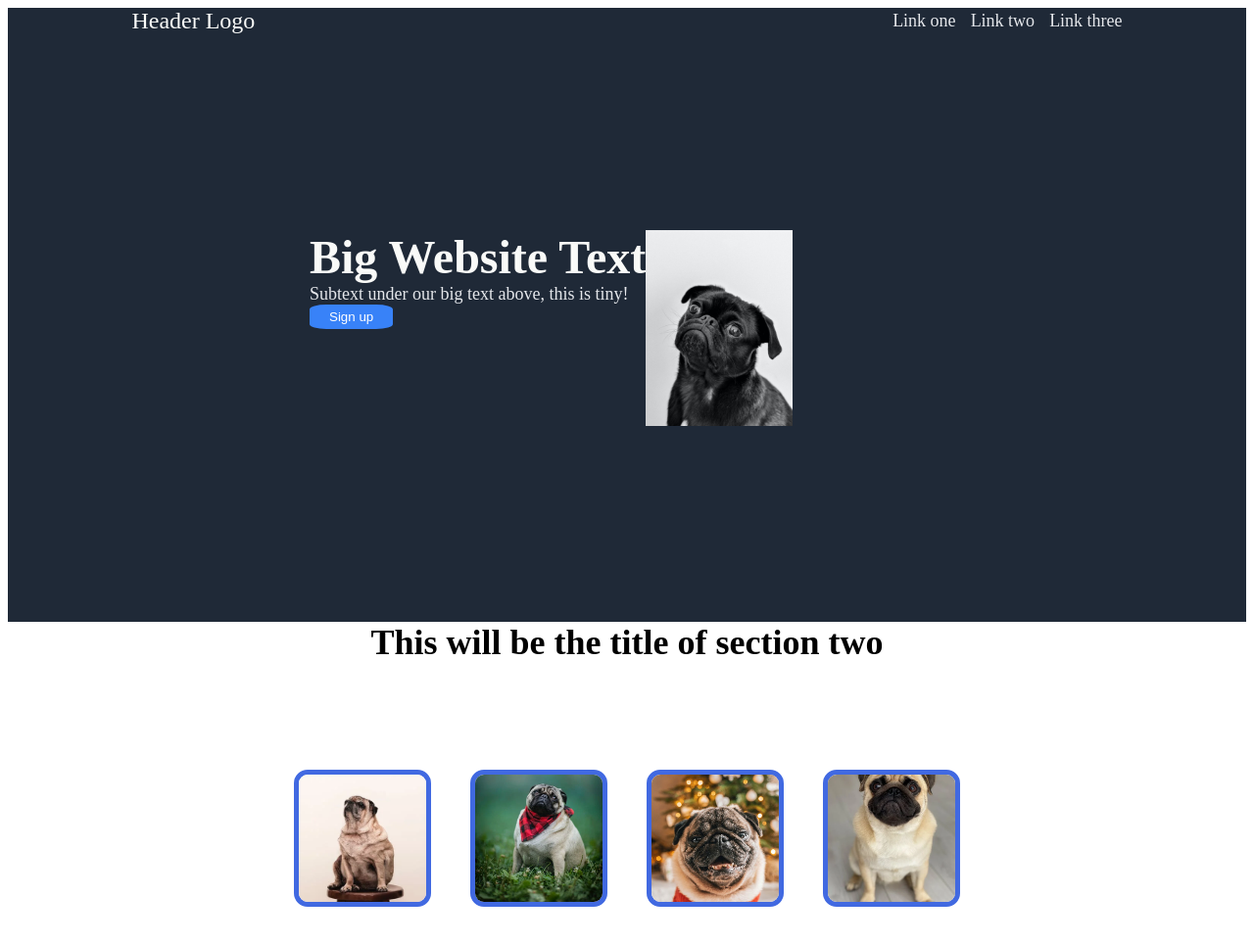
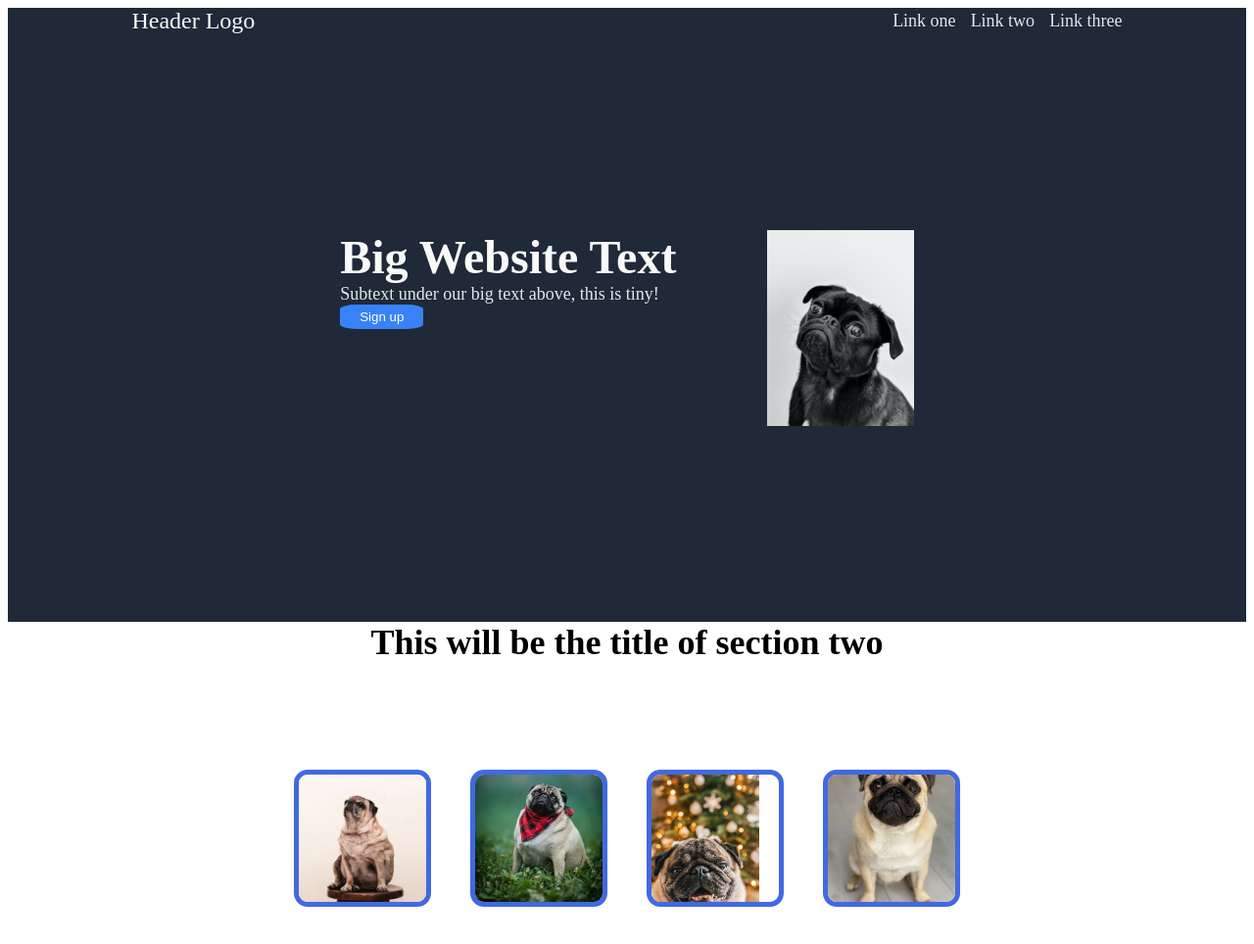
Before and after one commit to Jsbro98/landing-page, a plain HTML site: page index.html in a window 1280 px wide. Shown: the whole page at 98% size. Drawn offline with Linux system fonts and the light colour scheme.

Commit message:
fixed some spacing issue in section one

```diff
--- a/style.css
+++ b/style.css
@@ -40,10 +40,15 @@
     display: flex;
     margin: 0 auto;
     width: 75%;
+    justify-content: space-around;
 }
 
 .content-container > * {
     flex: 1;
+}
+
+.text-one {
+    margin-right: 30px;
 }
 
 .text-one .one {
@@ -126,3 +131,7 @@
 .pug-two.two {
     object-position: bottom;
 }
+
+.pug-two.three {
+    object-position: -20px 0px;
+}
```
